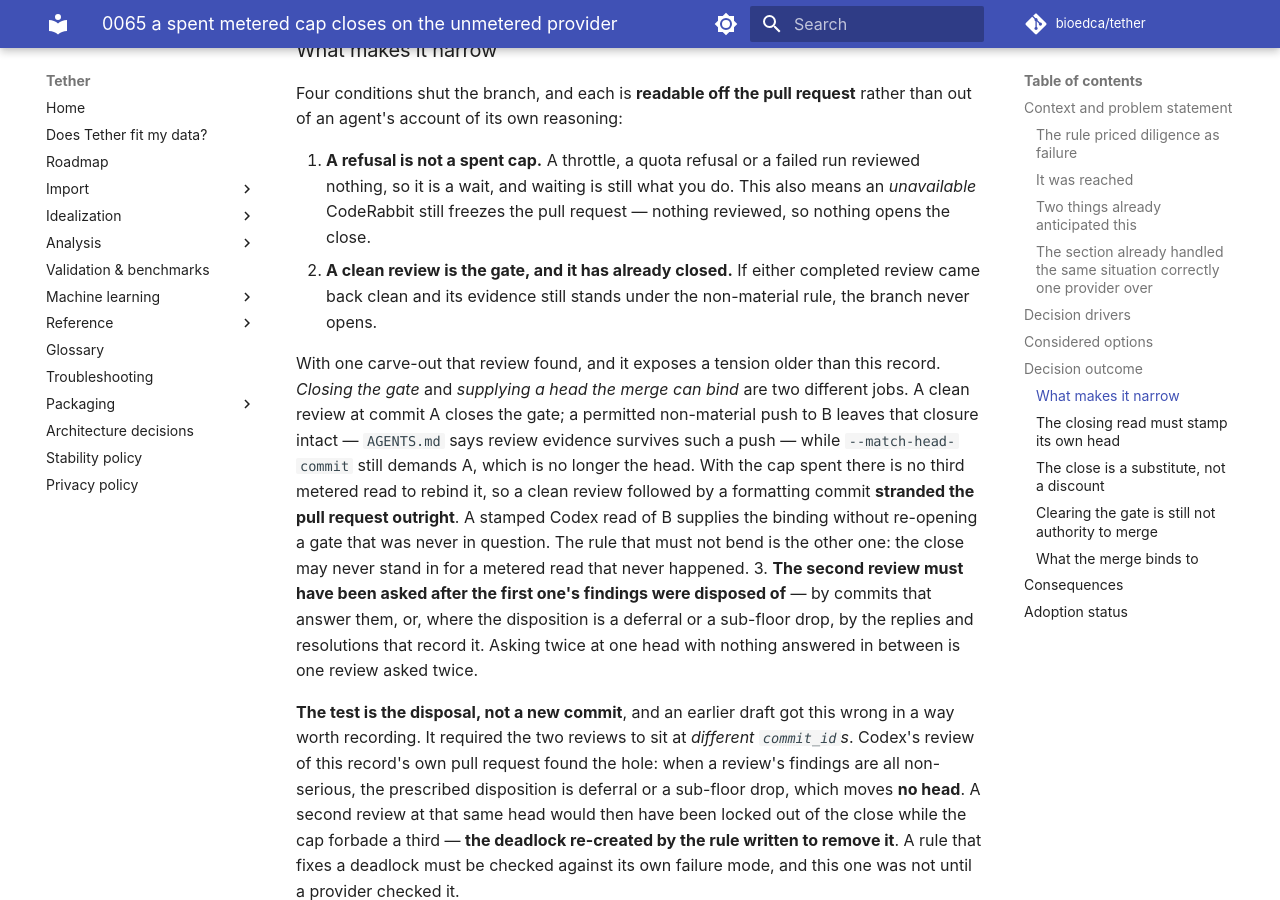
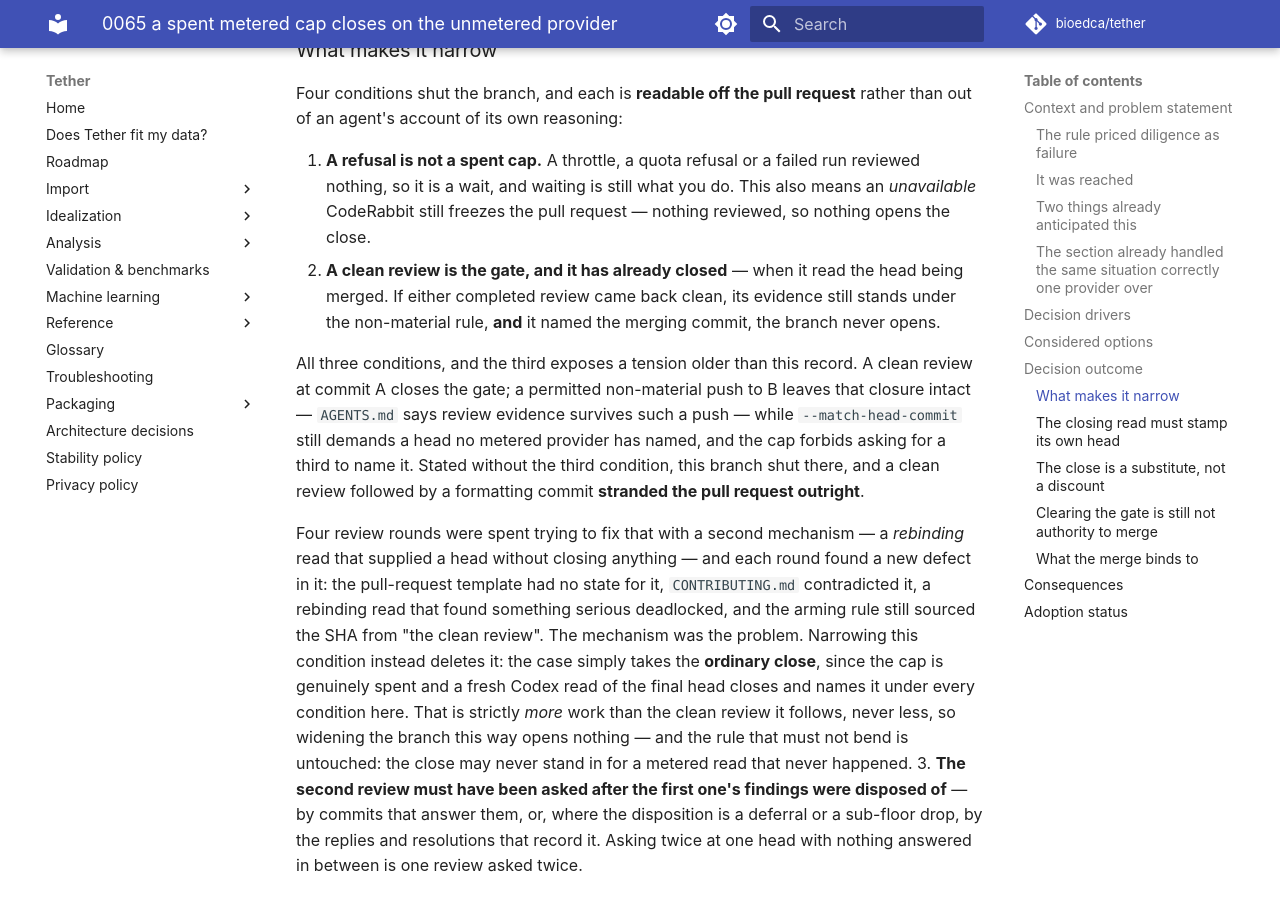
Before and after one commit to bioedca/tether, an MkDocs documentation site: the page built from docs/adr/0065-a-spent-metered-cap-closes-on-the-unmetered-provider.md, in a window 1280 px wide and 900 px high, scrolled down 3460 px. Built offline with MkDocs 1.6.1 and Material for MkDocs 9.7.7, drawn with Linux system fonts in a browser that asks for light colours; comment, search, counter and statistics services are not loaded; the version menu is left out.

Commit message:
fix(agents): delete the rebinding mechanism and let the ordinary close cover it
Codex round 10, two P1, both created by round 9's fix. The second asked for the
merge-arming rule AND its contract test to change -- scope this PR said it was
staying out of, and the third consecutive round whose findings all trace to one
mechanism. That is the signal to remove the mechanism rather than qualify it.

The rebinding read was added in 422c1dc to answer a real defect: a clean
CodeRabbit review at commit A, a permitted non-material push to B, evidence
surviving by one rule while --match-head-commit demands a head no metered
provider has named and the cap forbids a third to name it. Condition 2 shut the
Codex close there precisely BECAUSE the review was clean, so a clean review
followed by a formatting commit could never merge.

The answer was a second mechanism -- a read that supplies a head without closing
anything -- and four rounds found four defects in it: the template had no state
for it (r6), CONTRIBUTING contradicted it (r7), a rebinding read that found
something serious deadlocked (r9), and the arming rule still sourced <SHA> from
"the clean review" (r10). It also created round 10's other P1, where a clean
FIRST review plus a non-material push declared the cap spent while a second
metered review was still available.

Narrowing condition 2 deletes all of it. A clean review closes the gate when it
read the head being merged; where a non-material push has since moved the head,
the case takes the ORDINARY close -- the cap is genuinely spent, and a fresh
Codex read of the final head closes and names it under every condition already
written. That is strictly more work than the clean review it follows, never less,
so the widening opens nothing, and:

- the arming rule at AGENTS.md and its contract test stay byte-identical, because
  the closing read IS the clean review the binding names;
- the template loses a state instead of gaining one;
- CONTRIBUTING loses the two-jobs prose;
- round 9's and round 10's P1s have no subject left to be about.

ADR-0065 records the abandoned mechanism and why, rather than pretending the
narrow rule was the first draft.

Local gates: 2938 passed, 19 skipped, 34 deselected; mkdocs --strict green.

```diff
--- a/docs/adr/0065-a-spent-metered-cap-closes-on-the-unmetered-provider.md
+++ b/docs/adr/0065-a-spent-metered-cap-closes-on-the-unmetered-provider.md
@@ -123,18 +123,27 @@ an agent's account of its own reasoning:
 1. **A refusal is not a spent cap.** A throttle, a quota refusal or a failed run reviewed nothing,
    so it is a wait, and waiting is still what you do. This also means an *unavailable* CodeRabbit
    still freezes the pull request — nothing reviewed, so nothing opens the close.
-2. **A clean review is the gate, and it has already closed.** If either completed review came back
-   clean and its evidence still stands under the non-material rule, the branch never opens.
+2. **A clean review is the gate, and it has already closed** — when it read the head being merged.
+   If either completed review came back clean, its evidence still stands under the non-material
+   rule, **and** it named the merging commit, the branch never opens.
 
-   With one carve-out that review found, and it exposes a tension older than this record.
-   *Closing the gate* and *supplying a head the merge can bind* are two different jobs. A clean
-   review at commit A closes the gate; a permitted non-material push to B leaves that closure intact
-   — `AGENTS.md` says review evidence survives such a push — while `--match-head-commit` still
-   demands A, which is no longer the head. With the cap spent there is no third metered read to
-   rebind it, so a clean review followed by a formatting commit **stranded the pull request
-   outright**. A stamped Codex read of B supplies the binding without re-opening a gate that was
-   never in question. The rule that must not bend is the other one: the close may never stand in
-   for a metered read that never happened.
+   All three conditions, and the third exposes a tension older than this record. A clean review at
+   commit A closes the gate; a permitted non-material push to B leaves that closure intact —
+   `AGENTS.md` says review evidence survives such a push — while `--match-head-commit` still demands
+   a head no metered provider has named, and the cap forbids asking for a third to name it. Stated
+   without the third condition, this branch shut there, and a clean review followed by a formatting
+   commit **stranded the pull request outright**.
+
+   Four review rounds were spent trying to fix that with a second mechanism — a *rebinding* read
+   that supplied a head without closing anything — and each round found a new defect in it: the
+   pull-request template had no state for it, `CONTRIBUTING.md` contradicted it, a rebinding read
+   that found something serious deadlocked, and the arming rule still sourced the SHA from "the
+   clean review". The mechanism was the problem. Narrowing this condition instead deletes it: the
+   case simply takes the **ordinary close**, since the cap is genuinely spent and a fresh Codex read
+   of the final head closes and names it under every condition here. That is strictly *more* work
+   than the clean review it follows, never less, so widening the branch this way opens nothing —
+   and the rule that must not bend is untouched: the close may never stand in for a metered read
+   that never happened.
 3. **The second review must have been asked after the first one's findings were disposed of** — by
    commits that answer them, or, where the disposition is a deferral or a sub-floor drop, by the
    replies and resolutions that record it. Asking twice at one head with nothing answered in
```
Also changed, not shown: AGENTS.md (+11 -14 lines), CONTRIBUTING.md (+10 -16 lines), .github/pull_request_template.md.
